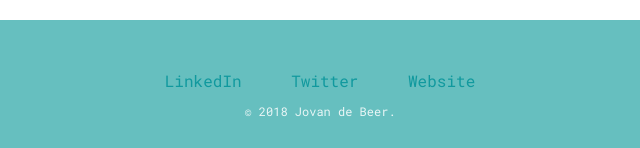
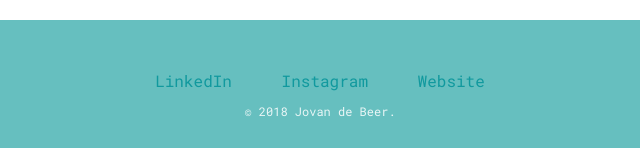
Before and after one commit to B00tCamp/CV, a plain HTML site: page index.html in a window 1280 px wide. Shown: the part 2211-2359 px from the top of the page, 320-960 px from the left. Drawn offline with Linux system fonts and the light colour scheme.

Commit message:
Add files via upload

```diff
--- a/index.html
+++ b/index.html
@@ -42,14 +42,14 @@
       <h2>Get In Touch</h2>
       <h3>I’m currently available for freelance work.</h3>
       <pc>If you have a project that you want to get started, think you need my help with something or just fancy saying hey, then get in touch.</p>
-      <a class="btn" href="mailto:name@email.com">CONTACT ME</a>
+      <a class="btn" href="mailto:jovandebeer@gmail.com">CONTACT ME</a>
     </div>
   </div>
 
   <div class="bottom-container">
-    <a class="footer-link" href="https://www.linkedin.com/">LinkedIn</a>
-    <a class="footer-link" href="https://twitter.com/">Twitter</a>
-    <a class="footer-link" href="https://www.appbrewery.co/">Website</a>
+    <a class="footer-link" href="https://www.linkedin.com/in/jovan-de-beer-79628243/">LinkedIn</a>
+    <a class="footer-link" href="https://www.instagram.com/jovandebeer/">Instagram</a>
+    <a class="footer-link" href="https://www.atom8.co.za">Website</a>
     <p class="copyright">© 2018 Jovan de Beer.</p>
   </div>
 
```
